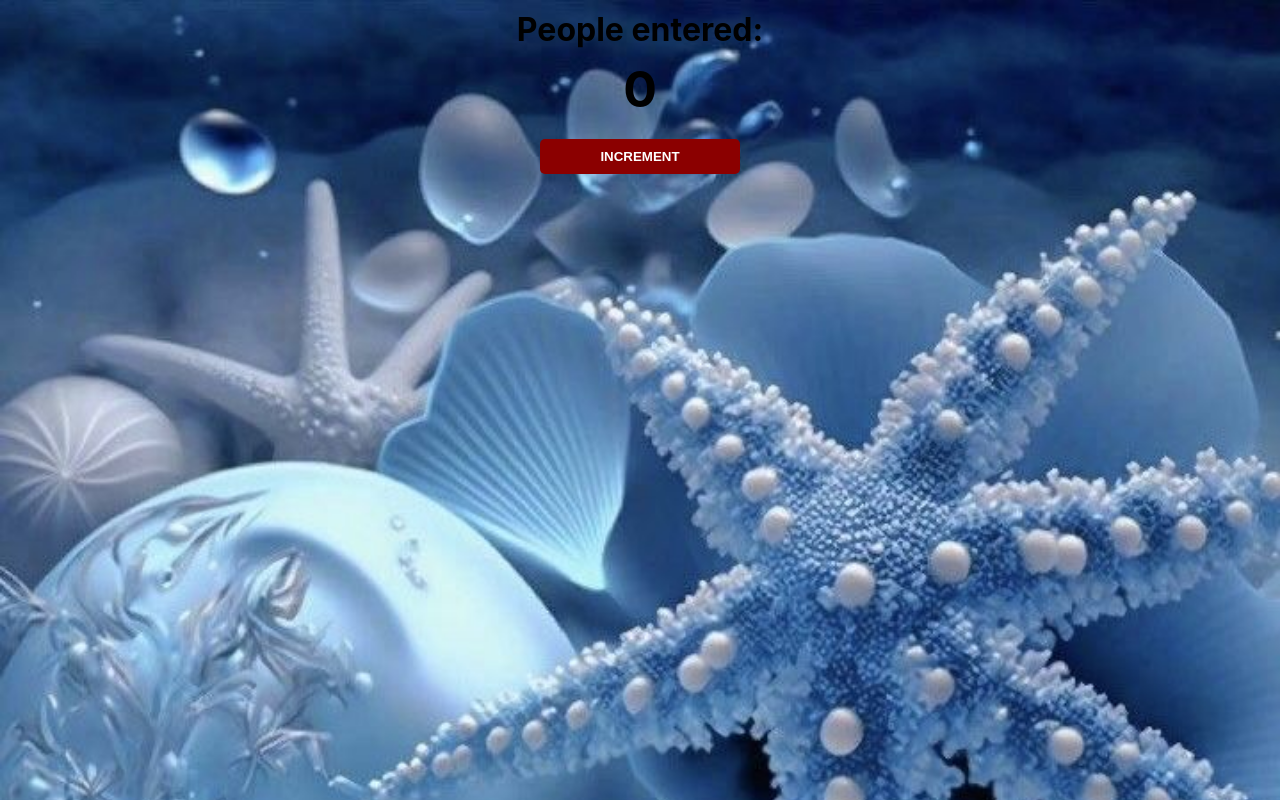
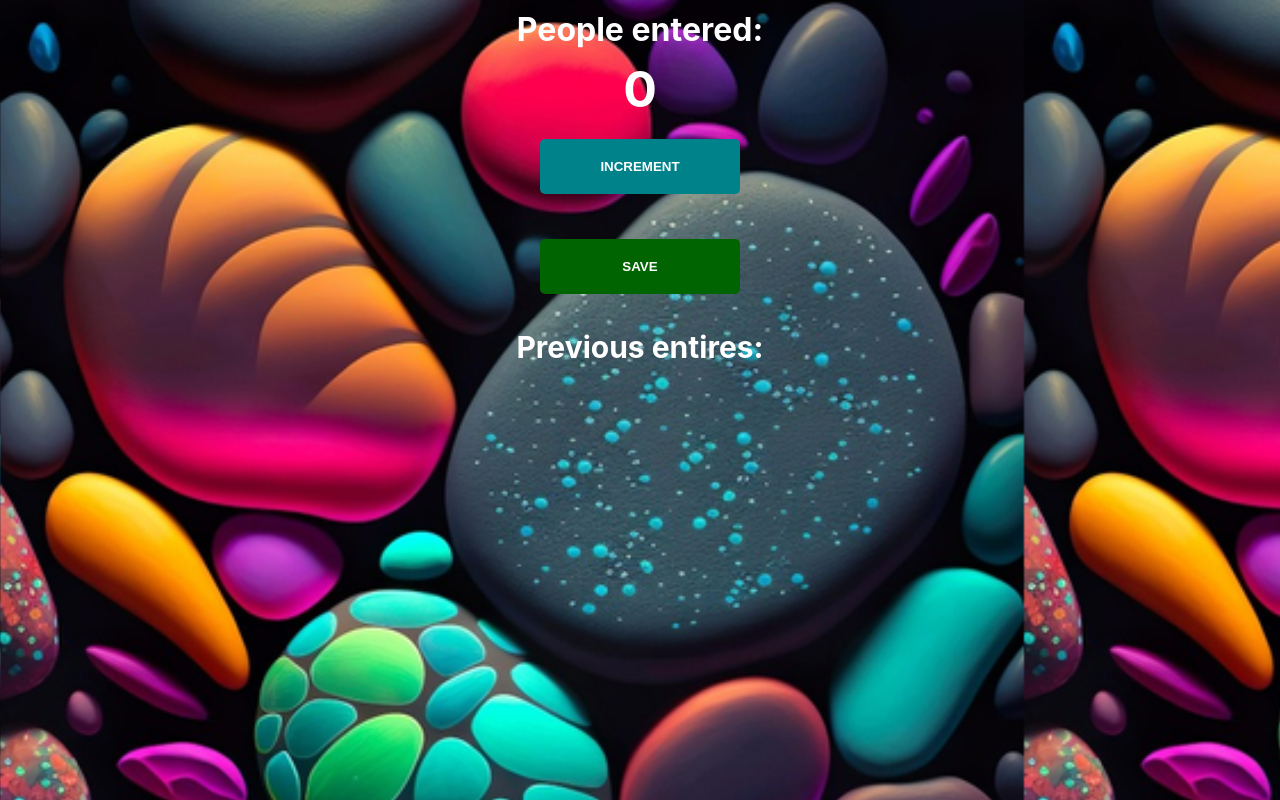
Before and after one commit to Angelcoder87/counter-app-js, a plain HTML site: page index.html in a window 1280 px wide. Drawn offline with Linux system fonts and the light colour scheme.

Commit message:
Adding save button and previous entries

```diff
--- a/index.html
+++ b/index.html
@@ -5,9 +5,10 @@
     <body>
         <h1>People entered:</h1>
         <h2 id="count-el">0</h2>
-        <button id="increment-btn" onclick="increment()">INCREMENT</button>
-        <script src="script.js">
-
-        </script>
+        <div><button id="increment-btn" onclick="increment()">INCREMENT</button></div>
+        <br><br>
+        <div> <button id="save-btn" onclick="save()">SAVE</button></div>
+        <p id="save-el">Previous entires: </p>
+        <script src="script.js"></script>
     </body>
 </html>
--- a/script.js
+++ b/script.js
@@ -1,11 +1,15 @@
-//create a new function called countEl
-let countEl = document.getElementById("count-el") // pass in arguments
-//console.log it to check for any errors
-console.log(countEl)
-
+let saveEl = document.getElementById("save-el")
+let countEl = document.getElementById("count-el")
 let count = 0
 
 function increment() {
-    count = count + 1
-    countEl.innerText = count
+    count += 1
+    countEl.textContent = count
 }
+
+function save() {
+    let countStr = count + " - "
+    saveEl.textContent += countStr
+    countEl.textContent = 0
+    count = 0
+}
--- a/style.css
+++ b/style.css
@@ -1,6 +1,6 @@
 body {
-    background-image: url("photo.jpeg");
-    background-size: 100%;
+    background-image: url("photo2.png");
+    background-size: 80%;
     font-family: -apple-system, BlinkMacSystemFont, 'Segoe UI', Roboto, Oxygen, Ubuntu, Cantarell, 'Open Sans', 'Helvetica Neue', sans-serif;
     font-weight: bold;
     text-align: center;
@@ -9,8 +9,15 @@ body {
 h1 {
     margin-top: 10px;
     margin-bottom: 10px;
+    color: #fff;
 }
-
+#count-el {
+    color: #fff;
+}
+#save-el {
+    color:#fff;
+    font-size: 30px;
+}
 h2 {
     font-size: 50px;
     margin-top: 0;
@@ -19,8 +26,8 @@ h2 {
 
 button {
     border: none;
-    padding-top: 10px;
-    padding-bottom: 10px;
+    padding-top: 20px;
+    padding-bottom: 20px;
     color: white;
     font-weight: bold;
     width: 200px;
@@ -29,7 +36,7 @@ button {
 }
 
 #increment-btn {
-    background: darkred;
+    background: rgb(0, 130, 139);
 }
 
 #save-btn {
```
Also changed, not shown: photo2.png (added).
